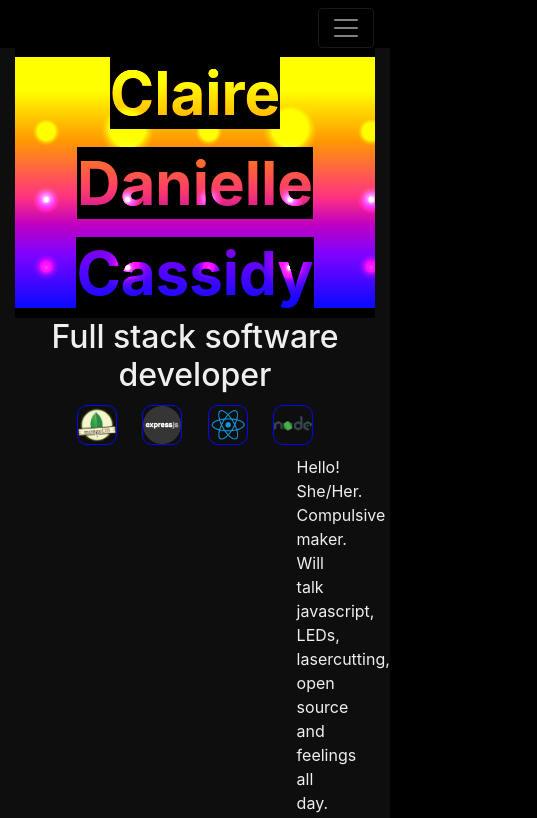
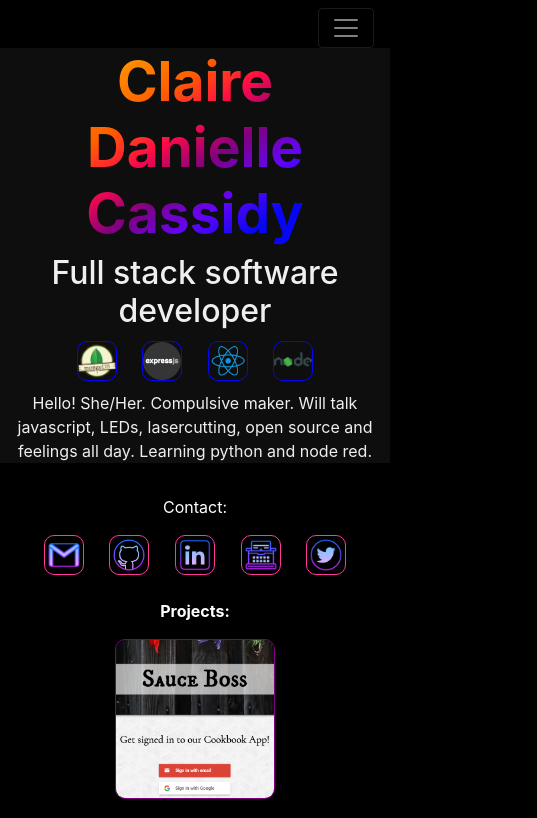
Before and after one commit to SlumberParty/Portfolio-Page, a React (Create React App) app: page / in a window 390 px wide. Shown: the top 818 px of the page, 537 px wide, since content can reach past the window. Built offline with nearby package versions, Linux system fonts and the light colour scheme.

Commit message:
media query and name gradient

```diff
--- a/src/Home.css
+++ b/src/Home.css
@@ -22,6 +22,7 @@
   width: 10em;
   margin-left: 1.5em;
   margin-right: 1.5em;
+  margin-bottom: 1.5em;
   border-radius: 10px;
   border: 1px solid purple
 }
--- a/src/components/Jumbotron.js
+++ b/src/components/Jumbotron.js
@@ -33,10 +33,13 @@ const Jumbotron = () => {
       <Jumbo fluid className="jumbo">
         <div className="overlay"></div>
         <Container>
-          <div className="neon">
+          <div className="neon bigscreen-only">
             <span className="name">Claire Danielle Cassidy</span>
             <span className="gradient"></span>
             <span className="spotlight"></span>
+          </div>
+          <div className="smallscreen-only">
+            <h1 className="small-name">Claire Danielle Cassidy</h1>
           </div>
           <h2>Full stack software developer</h2>
           <div className="stack-images">
--- a/src/components/jumbotron.css
+++ b/src/components/jumbotron.css
@@ -1,7 +1,6 @@
 .intro {
-  text-align: center;
-  padding-left: 15em;
-  padding-right: 15em;
+  max-width: 25em;
+  margin: auto;
 }
 
 h2 {
@@ -21,8 +20,40 @@ h2 {
   border: 1px solid rgb(6, 6, 245);
 }
 
+.small-name {
+  font-size: 55px;
+  font-weight: bold;
+  background: -webkit-linear-gradient(
+    -55deg,
+    rgb(255, 232, 101),
+    gold,
+    rgb(255, 136, 0),
+    rgb(255, 94, 0),
+    rgb(255, 10, 71),
+    purple,
+    rgb(98, 6, 245),
+    rgb(6, 6, 245),
+    rgb(6, 6, 245),
+    rgb(6, 6, 245));
+  -webkit-background-clip: text;
+  -webkit-text-fill-color: transparent;
+}
+
+
 .jumbo {
   height: auto !important;
+}
+
+@media screen and (min-width: 768px) {
+ .smallscreen-only {
+  display: none;
+ }
+}
+
+@media screen and (max-width: 767px) {
+  .bigscreen-only {
+    display: none;
+  }
 }
 
 
```
